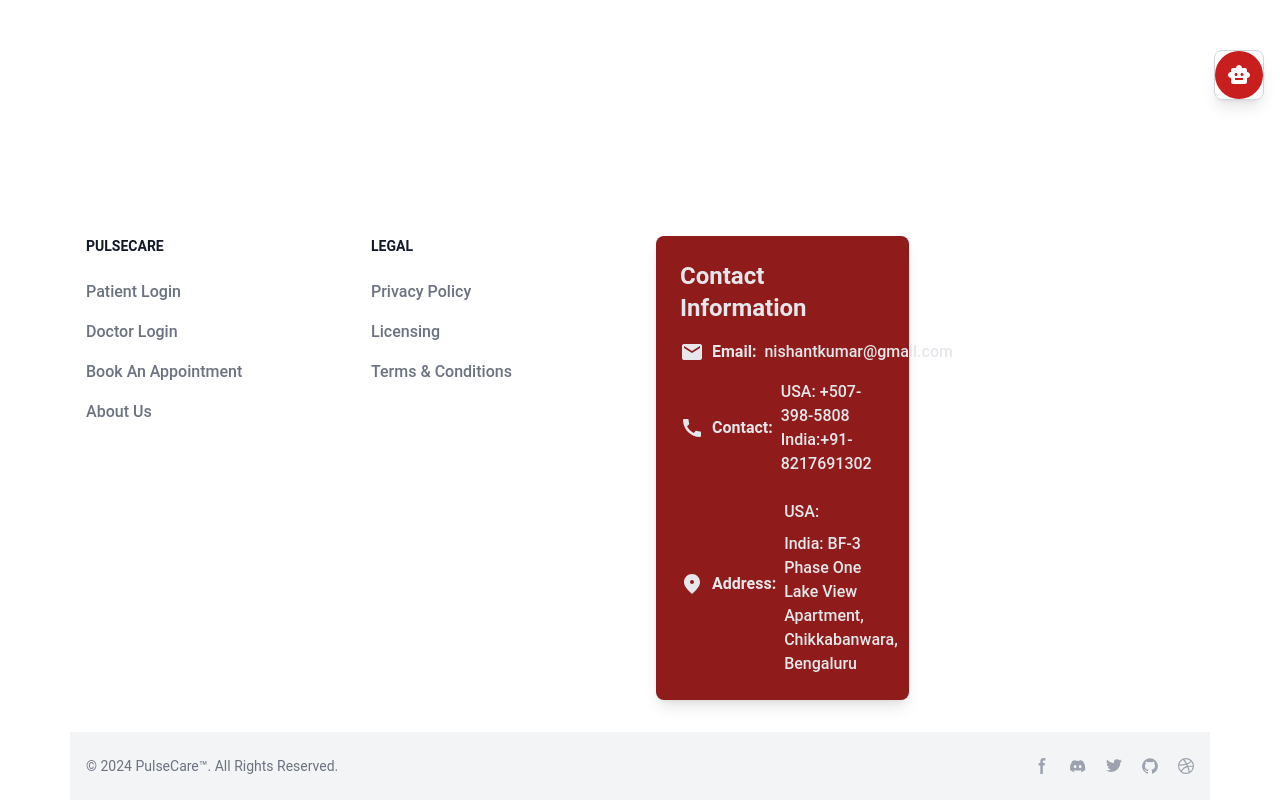
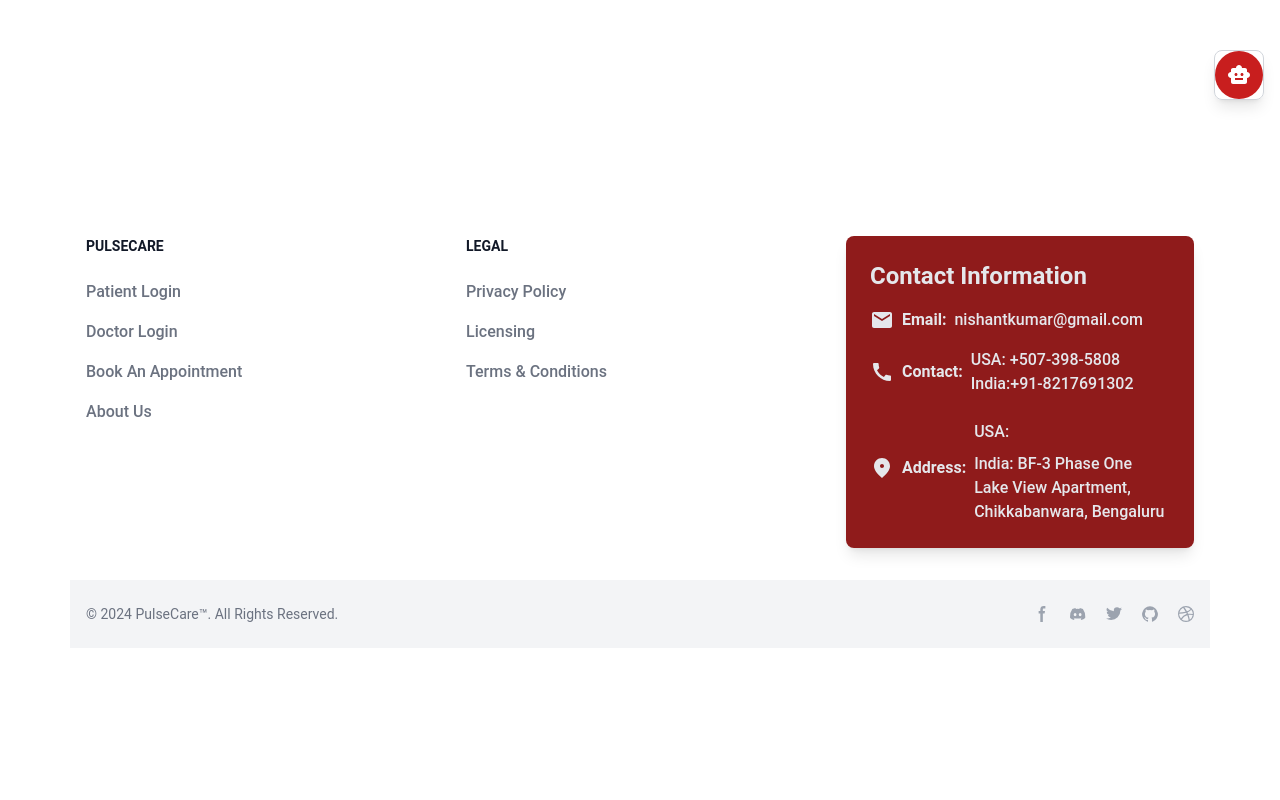
Before and after one commit to vatsalrishabh/PulseCare, a React (Vite) app: page /home in a window 1280 px wide. Shown: the part 684-1484 px from the top of the page. After the commit the page ends 1332 px from the top, so only its background shows below. Built offline with nearby package versions, Linux system fonts and the light colour scheme; what react-chatbot-kit would draw is missing.

Commit message:
branch nomodal

```diff
--- a/package.json
+++ b/package.json
@@ -12,6 +12,7 @@
   "dependencies": {
     "@emotion/react": "^11.11.4",
     "@emotion/styled": "^11.11.5",
+    "@headlessui/react": "^2.1.2",
     "@heroicons/react": "^2.1.4",
     "@material-tailwind/react": "^2.1.9",
     "@mui/icons-material": "^5.16.0",
--- a/src/Components/DoctorLogin.jsx
+++ b/src/Components/DoctorLogin.jsx
@@ -1,5 +1,6 @@
 import React from 'react'
 import DoctorLoginForm from './DoctorLoginForm'
+
 
 
 const DoctorLogin = () => {
--- a/src/Components/Footer.jsx
+++ b/src/Components/Footer.jsx
@@ -11,7 +11,7 @@
 
 <footer className="bg-white dark:bg-gray-900">
     <div className="mx-auto w-full max-w-screen-xl">
-      <div className="grid grid-cols-1 gap-8 px-4 py-6 lg:py-8 md:grid-cols-4">
+      <div className="grid grid-cols-3 gap-8 px-4 py-6 lg:py-8 md:grid-cols-3">
         <div>
             <h2 className="mb-6 text-sm font-semibold text-gray-900 uppercase dark:text-white">PulseCare</h2>
             <ul className="text-gray-500 dark:text-gray-400 font-medium">
```
Also changed, not shown: 1 other file (tests, documents, lock files or other folders).
